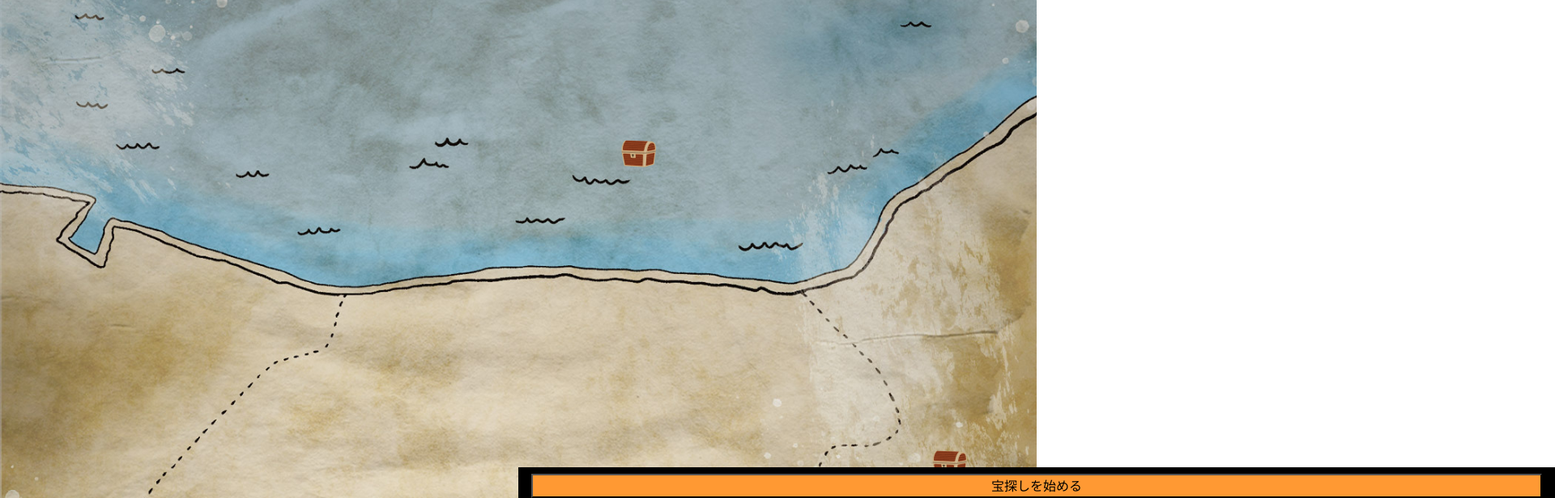
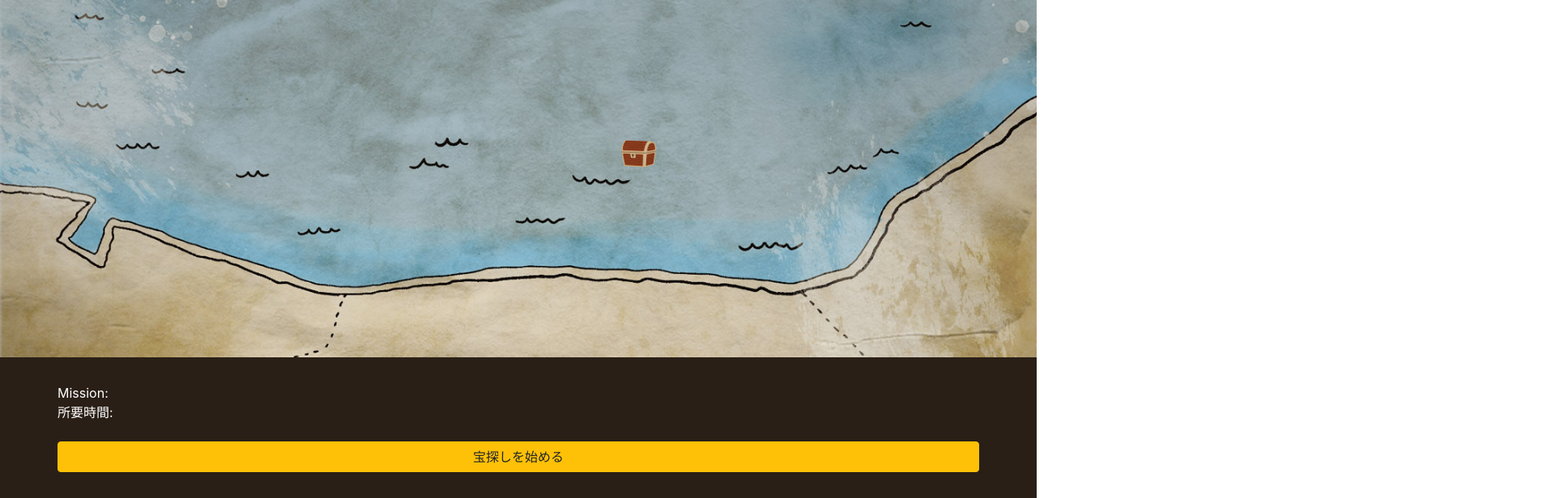
Before and after one commit to toyamahackathon2021/fe, a Next.js app: page / in a window 1280 px wide. Shown: the part 184-800 px from the top of the page at 81% size, 1920 px wide, since content can reach past the window. Built offline with nearby package versions, Linux system fonts and the light colour scheme.

Commit message:
main test

```diff
--- a/components/test.tsx
+++ b/components/test.tsx
@@ -1,5 +1,6 @@
 import { useRouter } from "next/router";
 import * as React from "react";
+import { Button, Container, Col, Row, Navbar } from "react-bootstrap";
 interface Props {
   mission_title: string;
   duration: string;
@@ -11,37 +12,64 @@ const styleGenerator = (mission_title: string): React.CSSProperties => ({
   display: mission_title ? "initial" : "initial",
   border: "none",
   padding: "0 16px",
-  color: "#fff",
-  background: "#000",
-  position: "absolute",
-  bottom: 0,
+  // color: "#fff",
+  // background: "#000",
+  // position: "absolute",
+  // bottom: 0,
 });
 
-const buttonStyleGenerator = (button: string) => ({
-  background: "#FF9933",
-});
+const style = `
+.navCoponentWrapper {
+  background-color: #291F16;
+ }
+.navWrapper {
+  text-align: left;
+  background-color: #291F16;
+  color: #fff;
+ }
+ .navText {
+   font-size: 1.4rem;
+ }
+ .missionTitle, .missionDuration {
+   margin-left: 1em;
+ }
+`
 
 const SelectTreasureInfo: React.FC<Props> = (props) => {
   const router = useRouter();
   return (
-    <div
-      className="col-12 justify-content-md-center"
+    <Navbar fixed="bottom" className="navWrapper">
+      <style>{style}</style>
+      <Container
+        className="navCoponentWrapper"
         style={styleGenerator(props.mission_title)}
       >
-      <h4 className="col-12 justify-content-md-center">
+        <br/>
+        <Row>
+          Mission:
+          <h4 className="missionTitle justify-content-md-center">
             {props.mission_title}
           </h4>
-      <div className="col-12 justify-content-md-center">{props.duration}</div>
-      <button
+          </Row>
+        <Row>
+          所要時間:
+          <div className="missionDuration justify-content-md-center">{props.duration}</div>
+        </Row>
+        <br/>
+        <Row>
+          <Button
+            variant="warning"
             className="col-12 justify-content-md-center"
-        style={buttonStyleGenerator(props.mission_title)}
             onClick={() => {
               props.id && router.push(`/hint/${props.id}`);
             }}
           >
             宝探しを始める
-      </button>
-    </div>
+          </Button>
+        </Row>
+        <br/>
+      </Container>
+    </Navbar>
   );
 };
 export default SelectTreasureInfo;
--- a/pages/index.tsx
+++ b/pages/index.tsx
@@ -31,8 +31,9 @@ const style = `
   font-size: 20px;
  }
  .headerWrapper {
+   margin: 0 auto;
+   padding: 10px;
    background-color: #fff;
-   padding: 10px;
  }
  .mission {
    width: 100%;
```
Lines whose indentation alone changed are shown as unchanged.
